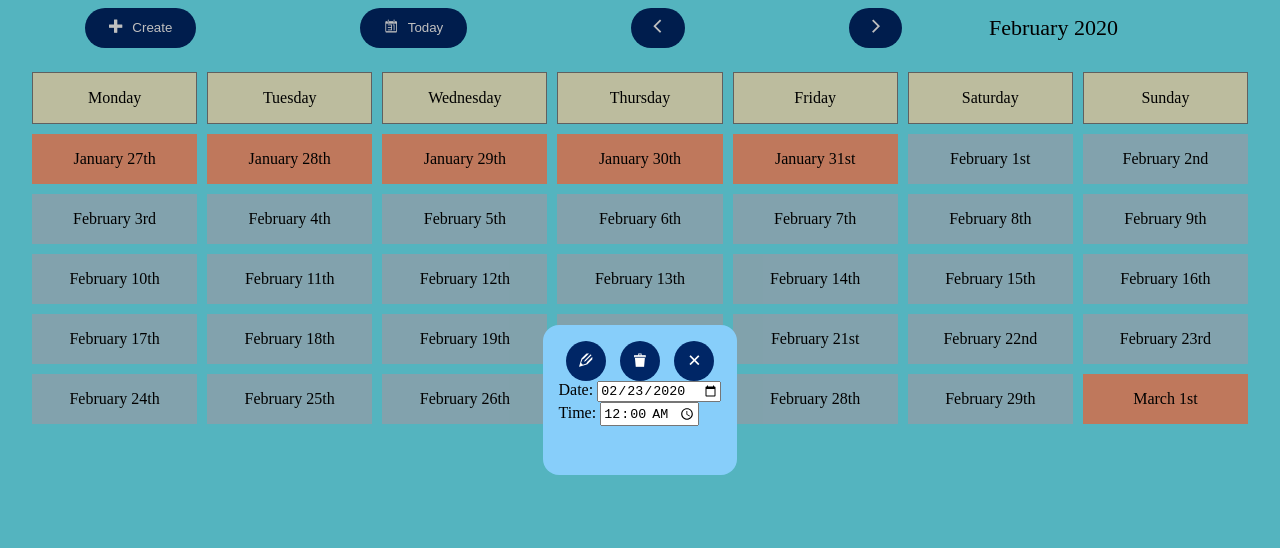
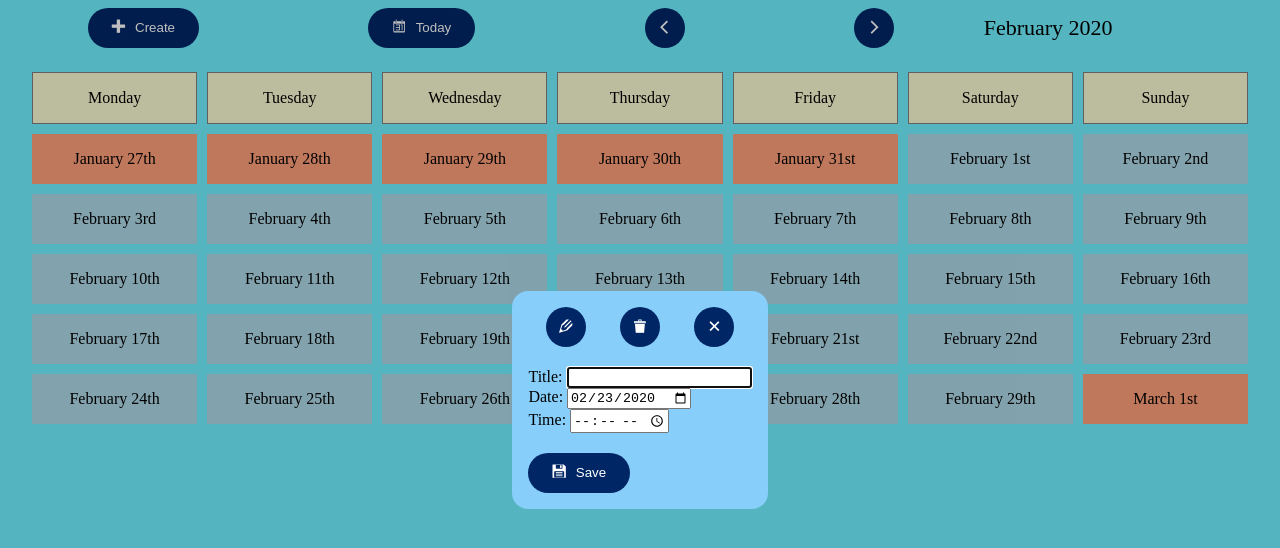
Before and after one commit to codetapacademy/remindly-with-react, a React (Create React App) app: page / in a window 1280 px wide. Both pictures are taken after a click on the button "Create". Shown: the top 548 px of the page. Built offline with nearby package versions, Linux system fonts and the light colour scheme.

Commit message:
add a new Save button + create a new Input Title where we can store 25 max characters. This closes #66

```diff
--- a/src/component/app/app.component.jsx
+++ b/src/component/app/app.component.jsx
@@ -1,4 +1,4 @@
-import React, { useReducer } from 'react'
+import React, { useReducer, useRef } from 'react'
 import { Actionbar } from '../action-bar'
 import { Calendar } from '../calendar'
 import { Modal } from '../modal'
@@ -10,8 +10,20 @@ const CalendarApp = () => {
   const [currentReminder, setReminder] = useReducer(reminderReducer, initialReminderValue)
   // console.log(currentReminder)
 
+  const awesomeTitle = useRef()
+  const awesomeDate = useRef()
+  const awesomeTime = useRef()
+
   const onClose = () => {
     setReminder(unsetReminderAction())
+  }
+
+  const onSuccess = () => {
+    console.log(
+      awesomeTitle.current.value,
+      awesomeDate.current.value,
+      awesomeTime.current.value,
+    )
   }
 
   const dateForInput = moment((currentReminder && currentReminder.date || 0) * 1000).format('YYYY-MM-DD')
@@ -21,25 +33,34 @@ const CalendarApp = () => {
     <div>
       <Actionbar setReminder={setReminder}/>
       <Calendar />
-      {currentReminder && (<Modal onClose={onClose}>
+      {currentReminder && (
+        <Modal onClose={onClose} onSuccess={onSuccess}>
           <div>
+            <div>
+              <label htmlFor="title">Title: </label>
+              <input
+                ref={awesomeTitle}
+                type="title"
+                id="title"
+                maxLength={25}
+                autoFocus
+              />
+            </div>
             <div>
               <label htmlFor="date">Date: </label>
               <input
-                data-date-format="YYYY MM DD"
+                ref={awesomeDate}
+                defaultValue={dateForInput}
                 type="date"
                 id="date"
-                value={dateForInput}
-                onChange={() => {}}
               />
             </div>
             <div>
               <label htmlFor="time">Time: </label>
               <input
+                ref={awesomeTime}
                 type="time"
                 id="time"
-                value={'00:00'}
-                onChange={() => {}}
               />
             </div>
           </div>
--- a/src/component/button/button.style.js
+++ b/src/component/button/button.style.js
@@ -14,7 +14,7 @@ export const StyledButton = styled.button `
   cursor: pointer;
   position: relative;
 
-  & > div {
+  & > i {
   ${({ label} ) => {
     if (!label) {
       return `
--- a/src/component/modal/modal.component.jsx
+++ b/src/component/modal/modal.component.jsx
@@ -7,19 +7,24 @@ const Modal = ({ children, onClose, onEdit, onDelete, onSuccess, onCancel }) =>
     <StyledModalWrapper>
       <StyledModal>
         <StyledModalHeader>
-          <Button onClick={onEdit}>
-            <div className="remind-pencil"></div>
+          <Button onClick={onEdit} label="">
+            <i className="remind-pencil"></i>
           </Button>
-          <Button onClick={onDelete}>
-            <div className="remind-bin"></div>
+          <Button onClick={onDelete} label="">
+            <i className="remind-bin"></i>
           </Button>
-          <Button onClick={onClose}>
-            <div className="remind-cross"></div>
+          <Button onClick={onClose} label="">
+            <i className="remind-cross"></i>
           </Button>
         </StyledModalHeader>
         <StyledModalBody>
           {children}
         </StyledModalBody>
+          <div>
+            <Button onClick={onSuccess} label="Save">
+              <i className="remind-saver"></i>
+            </Button>
+          </div>
       </StyledModal>
     </StyledModalWrapper>
   )
--- a/src/component/modal/modal.style.js
+++ b/src/component/modal/modal.style.js
@@ -19,8 +19,8 @@ padding: 1rem;
 border-radius: 1rem;
 overflow: hidden;
 min-height: 150px;
-display: flex;
-flex-direction: column;
+display: grid;
+grid-gap: 20px;
 `
 
 export const StyledModalHeader = styled.div `
```
